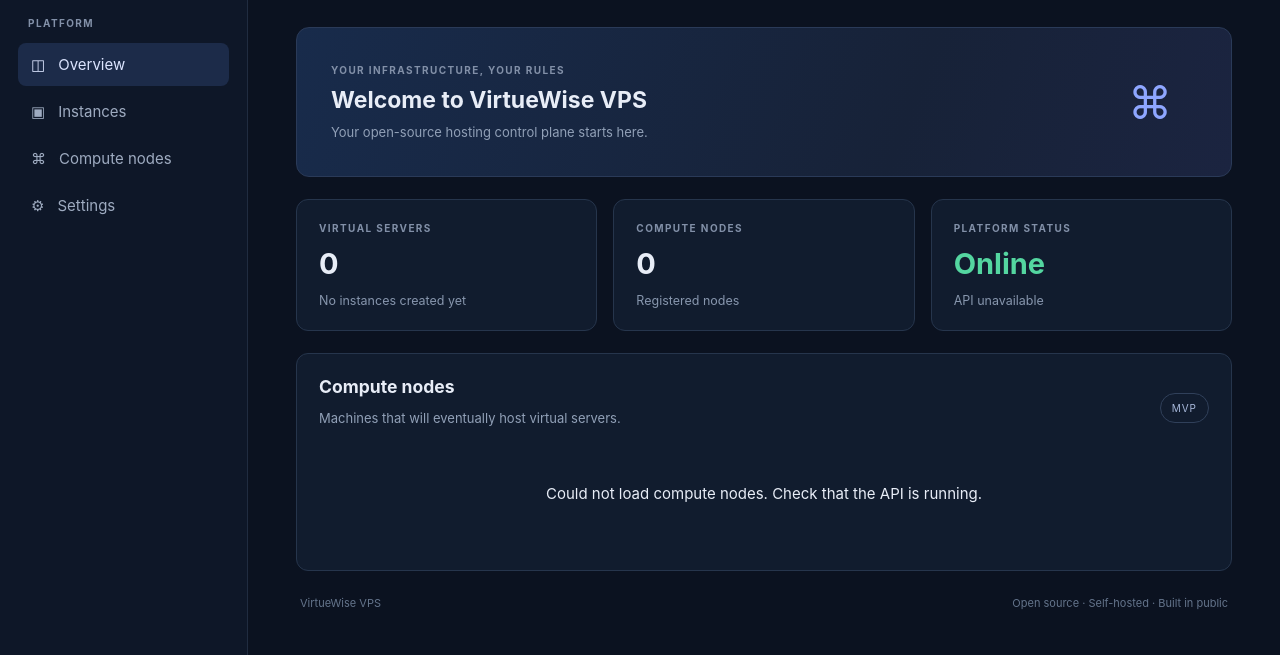
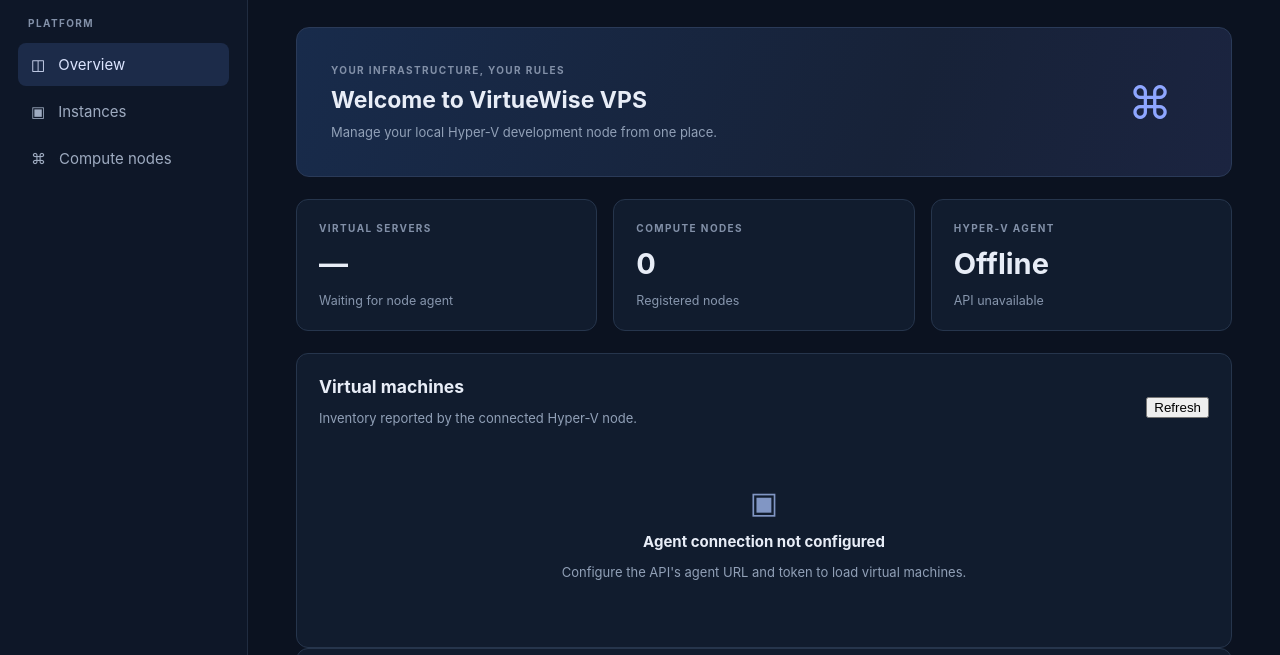
Before and after one commit to virtuewise/VPS, a plain HTML site: page frontend/index.html in a window 1280 px wide. Shown: the part 99-754 px from the top of the page. Drawn offline with Linux system fonts and the light colour scheme; files that its build step writes are made by us from their sources; no server answers; files whose address does not match are found by name.

Commit message:
feat: show Hyper-V VM inventory in dashboard

```diff
--- a/frontend/index.html
+++ b/frontend/index.html
@@ -14,24 +14,28 @@
     <a class="nav-item active" href="/">◫ <span>Overview</span></a>
     <a class="nav-item" href="#instances">▣ <span>Instances</span></a>
     <a class="nav-item" href="#nodes">⌘ <span>Compute nodes</span></a>
-    <a class="nav-item" href="#settings">⚙ <span>Settings</span></a>
     <div class="sidebar-bottom"><span class="status-dot"></span> Local development</div>
   </aside>
   <main class="main">
     <header class="topbar"><div><span class="eyebrow">CONTROL PANEL</span><h1>Overview</h1></div><span class="env-pill">● DEVELOPMENT</span></header>
     <section class="welcome">
-      <div><p class="eyebrow">YOUR INFRASTRUCTURE, YOUR RULES</p><h2>Welcome to VirtueWise VPS</h2><p class="muted">Your open-source hosting control plane starts here.</p></div>
+      <div><p class="eyebrow">YOUR INFRASTRUCTURE, YOUR RULES</p><h2>Welcome to VirtueWise VPS</h2><p class="muted">Manage your local Hyper-V development node from one place.</p></div>
       <div class="welcome-icon">⌘</div>
     </section>
     <section class="metrics">
-      <article class="metric"><span class="metric-label">VIRTUAL SERVERS</span><strong>0</strong><small>No instances created yet</small></article>
+      <article class="metric"><span class="metric-label">VIRTUAL SERVERS</span><strong id="vm-count">—</strong><small id="vm-summary">Waiting for node agent</small></article>
       <article class="metric"><span class="metric-label">COMPUTE NODES</span><strong id="node-count">0</strong><small>Registered nodes</small></article>
-      <article class="metric"><span class="metric-label">PLATFORM STATUS</span><strong class="online">Online</strong><small id="api-status">Checking API…</small></article>
+      <article class="metric"><span class="metric-label">HYPER-V AGENT</span><strong id="agent-status" class="offline">Offline</strong><small id="api-status">Checking API…</small></article>
+    </section>
+    <section class="panel" id="instances">
+      <div class="panel-heading"><div><h3>Virtual machines</h3><p class="muted">Inventory reported by the connected Hyper-V node.</p></div><button id="refresh-button" class="secondary">Refresh</button></div>
+      <div id="vm-content" class="empty"><div class="empty-icon">▣</div><b>Agent connection not configured</b><p class="muted">Configure the API's agent URL and token to load virtual machines.</p></div>
     </section>
     <section class="panel" id="nodes">
-      <div class="panel-heading"><div><h3>Compute nodes</h3><p class="muted">Machines that will eventually host virtual servers.</p></div><span class="tag">MVP</span></div>
-      <div id="nodes-content" class="empty"><div class="empty-icon">▤</div><b>No compute nodes registered</b><p class="muted">Node enrollment is part of the next development milestone.</p></div>
+      <div class="panel-heading"><div><h3>Compute nodes</h3><p class="muted">Registered machines that can host virtual servers.</p></div><span class="tag">EARLY ACCESS</span></div>
+      <div id="nodes-content" class="empty"><div class="empty-icon">▤</div><b>No enrolled nodes yet</b><p class="muted">Secure multi-node enrollment is a later milestone.</p></div>
     </section>
+    <p id="notice" class="notice" role="status" aria-live="polite"></p>
     <footer>VirtueWise VPS <span>Open source · Self-hosted · Built in public</span></footer>
   </main>
   <script src="/assets/app.js"></script>
```
